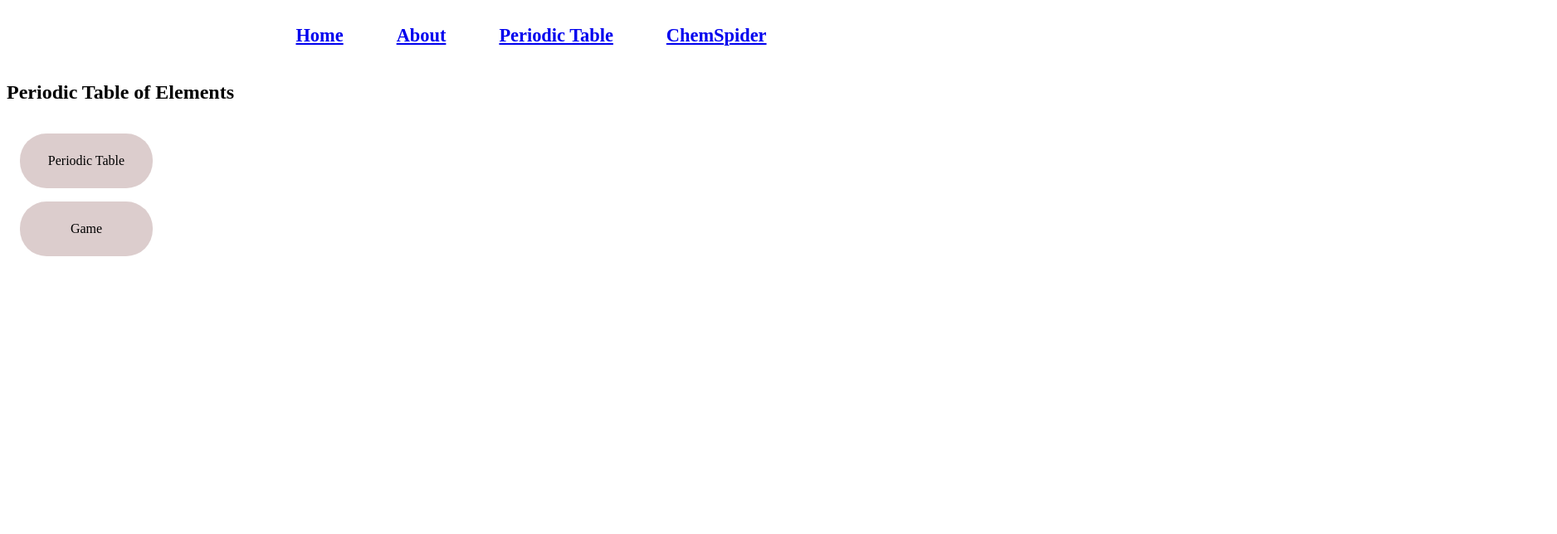
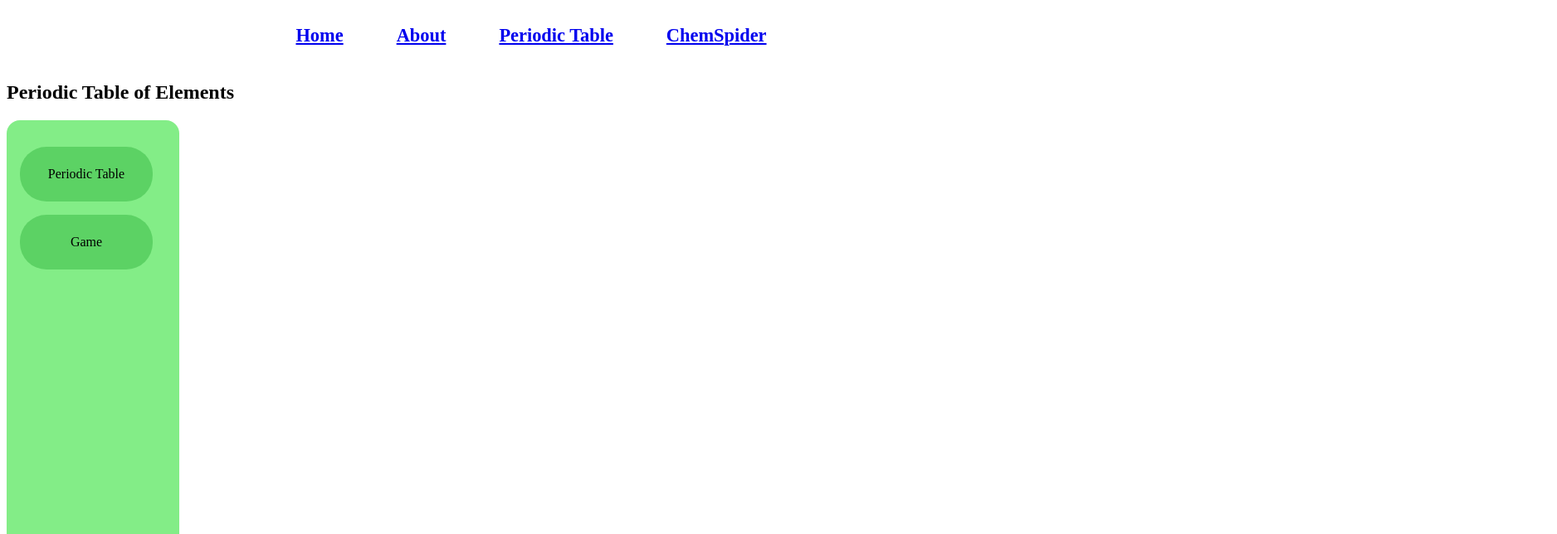
Before and after one commit to keatonmaruyali/chemist_platform, a React (Create React App) app: page /periodictable in a window 1280 px wide. Shown: the top 644 px of the page at 83% size, 1876 px wide, since content can reach past the window. Built offline with nearby package versions, Linux system fonts and the light colour scheme; the HTML template or start-up script is replaced by a standard one.

Commit message:
Improve functionality of Periodic Table

```diff
--- a/src/components/PeriodicTableGame/PeriodicTableGame.jsx
+++ b/src/components/PeriodicTableGame/PeriodicTableGame.jsx
@@ -1,6 +1,5 @@
 import React, { useState, useEffect } from 'react';
 import './periodicTableGame.css';
-import { NavLink } from "react-router-dom";
 
 import { elements } from "../../data/_data";
 
@@ -9,9 +8,8 @@ const generateRandomNumbers = (times) => {
   const randoms = []
 
   for (let i = 0; i < times; i++) {
-        randoms.push(Math.floor(Math.random() * (118 - 0) + 0))
+    randoms.push(Math.floor(Math.random() * (117 - 0) + 0))
   }
-
   return randoms
 };
 
@@ -20,14 +18,12 @@ const shuffle = () => {
   let currentIndex = array.length,  randomIndex;
 
   while (currentIndex != 0) {
-
     randomIndex = Math.floor(Math.random() * currentIndex);
     currentIndex--;
 
     [array[currentIndex], array[randomIndex]] = [
     array[randomIndex], array[currentIndex]];
   }
-
   return array[1];
 };
 
@@ -35,14 +31,14 @@ const PeriodicTableGame = () => {
   const [answer, setAnswer] = useState('');
   const [mcQ, setMcQ] = useState({});
   const [showStart, setShowStart] = useState(true);
-  const [showPopUp, setShowPopUp] = useState(false);
-  const [correct, setCorrect] = useState(false);
+  const [correct, setCorrect] = useState(true);
+  const [score, setScore] = useState(0);
 
   const generateQuestions = () => {
     setShowStart(false);
-    setShowPopUp(false);
-    setCorrect(false);
+    setCorrect(true);
     setAnswer('');
+
     const randNum = generateRandomNumbers(4);
     const ranIndex = shuffle();
 
@@ -84,34 +80,28 @@ const PeriodicTableGame = () => {
 
   const handleFormSubmit = (e) => {
     e.preventDefault();
-    console.log('Checking answers... ', mcQ[0].answerOptions[answer].isCorrect);
     if (mcQ[0].answerOptions[answer].isCorrect) {
-        console.log('Right Answer');
-        setCorrect(true);
+      setScore(score+1);
       generateQuestions();
     } else {
-        console.log('Wrong answer!');
-        setShowPopUp(true);
+      setCorrect(false);
     }
   };
 
   useEffect(() => {
-    console.log('New MCQ: ', mcQ);
     resetInput();
   }, [mcQ]);
 
   return (
     <div>
-        <h2>Game</h2>
       {
         showStart && <button className='start-button' onClick={generateQuestions}>Start</button>
       }
       {
         Object.keys(mcQ).length !== 0 && (
         <div className='periodic_table-game'>
-                <p>
-                    {mcQ[0].question} - {mcQ[0].questionDetails}
-                </p>
+        <h3>Score: {score}</h3>
+        <p>{mcQ[0].question} - {mcQ[0].questionDetails}</p>
             <form name='answerOptions'className="answer_div" onSubmit={handleFormSubmit}>
             {mcQ[0].answerOptions.map((answerOption, index) => (
                 <div>
@@ -131,7 +121,8 @@ const PeriodicTableGame = () => {
                 {!correct && <p>Not quite. Please try again!</p>}
             </div>
           </form>
-            </div>)
+        </div>
+        )
       }
     </div>
   );
--- a/src/components/PeriodicTableGame/periodicTableGame.css
+++ b/src/components/PeriodicTableGame/periodicTableGame.css
@@ -1,25 +1,25 @@
-.periodic_table-game {
-    margin: 3rem 0 1rem 3rem;
+.answer_div {
+    margin: 1rem 0 1rem 3rem;
+    height: 65rem;
+    padding-left: 13rem;
+    padding-top: 2rem;
+    font-size: 1.1rem;
+}
+
+input[type="radio"]{
+    cursor: pointer;
+    margin: 10px 10px 0 10px;
 }
 
 .game-button {
-    margin-top: 1rem;
+    font-size: 0.8rem;
+    margin: 1rem;
+    padding: 0.75rem 1.5rem 0.75rem 1.5rem;
+    cursor: pointer;
+}
+
+
+.start-button {
+    font-size: 1rem;
     padding: 0.5rem;
 }
-
-.start-button {
-    padding: 0.5rem;
-}
-
-.popup_contaier {
-    /* display: grid; */
-    /* grid-template-rows: auto 15vh auto; */
-    width: 25vw;
-    height: max-content;
-    top: 25%;
-    left: 35%;
-    position: absolute;
-    background: white;
-    z-index: 1;
-    border-radius: 2rem;
-}
--- a/src/pages/PeriodicTableOfElements/PeriodicTableOfElements.jsx
+++ b/src/pages/PeriodicTableOfElements/PeriodicTableOfElements.jsx
@@ -1,12 +1,11 @@
-import React, { useState, useEffect } from 'react';
+import React, { useState } from 'react';
 import PeriodicTable from '../../components/PeriodicTable/PeriodicTable';
 import PeriodicTableGame from '../../components/PeriodicTableGame/PeriodicTableGame';
-import { NavLink } from 'react-router-dom';
 import './periodicTableOfElements.css';
 
 
 const PeriodicTableOfElements = () => {
-  const [displayTable, setDisplayTable] = useState(false);
+  const [displayTable, setDisplayTable] = useState(true);
   const [displayGame, setDisplayGame] = useState(false);
 
   const resetDisplay = () => {
@@ -31,15 +30,13 @@ const PeriodicTableOfElements = () => {
   };
 
   return (
-    <div>
+    <div className='periodic_table-page-container'>
         <h2>Periodic Table of Elements</h2>
-        <div className='periodic_table-navbar-container'>
-            <nav className='periodic_table-nav'>
-              <div id="periodic-table" onClick={handleOnClick}>Periodic Table</div>
-              <div id="game" onClick={handleOnClick}>Game</div>
-            </nav>
-        </div>
-        <div>
+        <nav className='periodic_table-nav'>
+          <div id="periodic-table" onClick={handleOnClick}>Periodic Table</div>
+          <div id="game" onClick={handleOnClick}>Game</div>
+        </nav>
+        <div className='periodic_table-content'>
             {displayTable && (<PeriodicTable />)}
             {displayGame && (<PeriodicTableGame />)}
         </div>
--- a/src/pages/PeriodicTableOfElements/periodicTableOfElements.css
+++ b/src/pages/PeriodicTableOfElements/periodicTableOfElements.css
@@ -1,13 +1,23 @@
-.periodic_table-nav {
-    float: left;
+.periodic_table-page-container {
+    display: inline-block;
+    height: 65rem;
+    width: 100%;
 }
 
 .periodic_table-nav {
-    height: 50rem;
+    background: rgba(108, 234, 112, 0.841);
+    border: 0;
+    float: left;
+    width: 13rem;
+    height: 60rem;
+    margin-right: 2rem;
+    padding: 1rem 0 0 0;
+    border-radius: 1rem;
 }
 
+
 .periodic_table-nav > div {
-    background: rgba(138, 91, 91, 0.3);
+    background: rgba(3, 145, 22, 0.3);
     padding: 1.5rem;
     margin: 1rem 4rem 0 1rem;
     border-radius: 2rem;
@@ -17,7 +27,13 @@
 
 
 .periodic_table-nav > div:hover {
-    background: rgba(70, 45, 45, 0.3);
+    background: rgba(14, 75, 1, 0.3);
+    color: rgb(241, 246, 242);
     transition: all 400ms ease;
     cursor: pointer;
 }
+
+.periodic_table-nav > div:active {
+    background: rgba(18, 18, 18, 0.3);
+
+}
```
Lines whose indentation alone changed are shown as unchanged.
